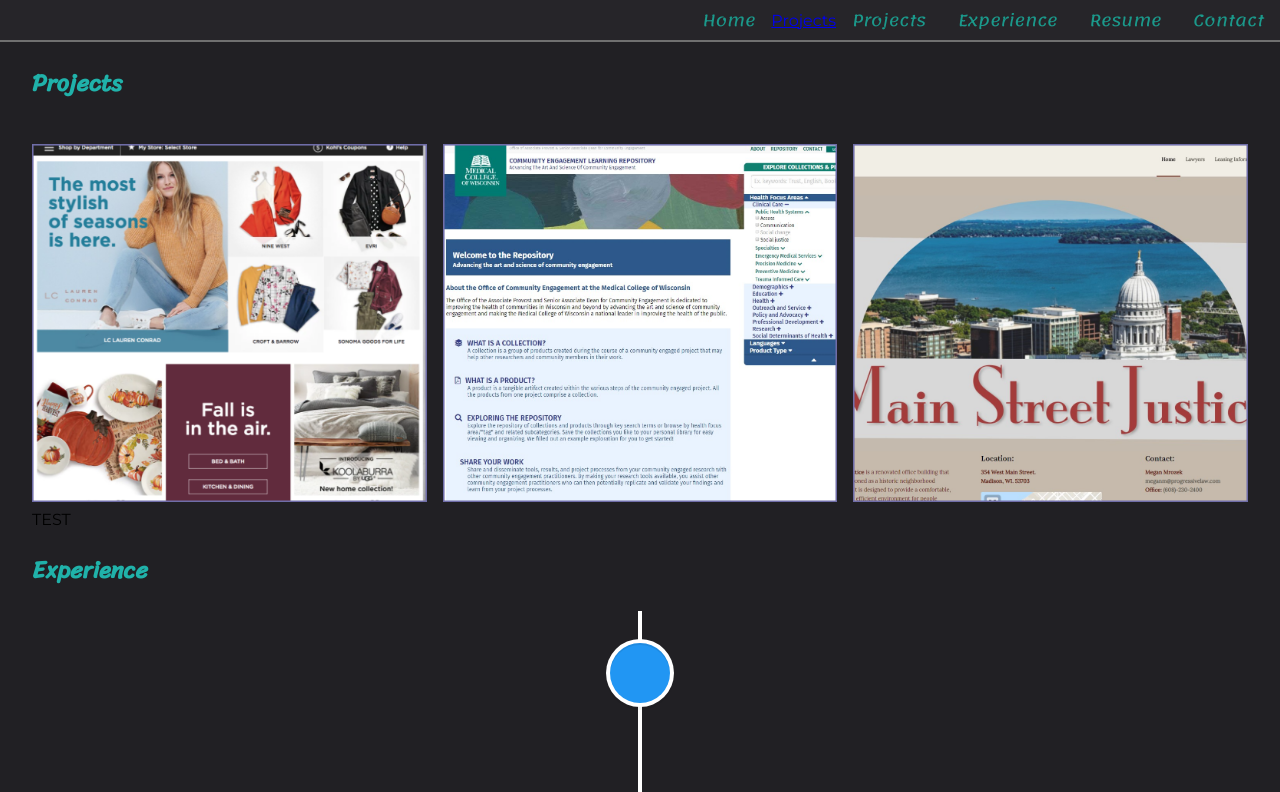
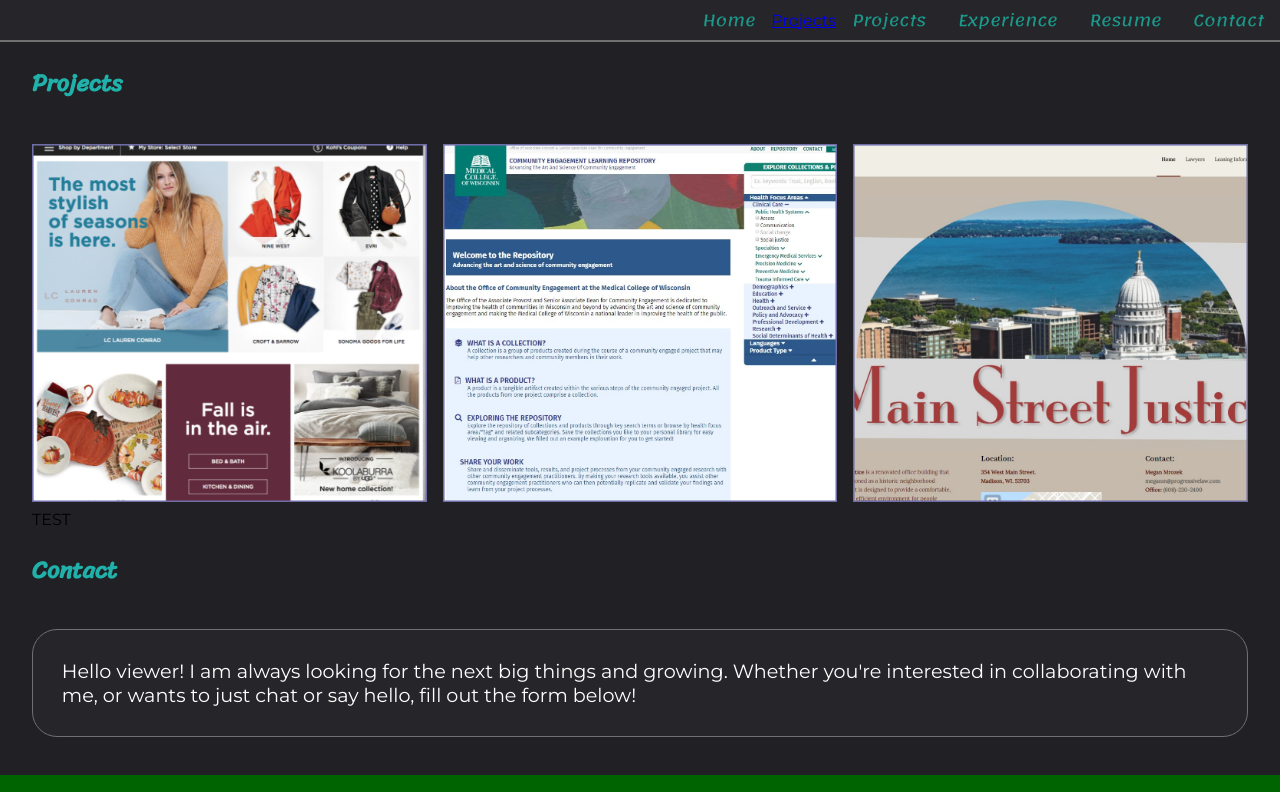
Before and after one commit to WesloTheWeb/my-portfolio, a React (Create React App) app: page /projects in a window 1280 px wide. Shown: the top 792 px of the page. Built offline with nearby package versions, Linux system fonts and the light colour scheme.

Commit message:
Experience section routed
Stabilized Routing

```diff
--- a/src/App.js
+++ b/src/App.js
@@ -24,8 +24,7 @@
           <Route path="/projects" component={Collection} exact />
         </section>
         <section id="experience" className="contentSection">
-          <SectionIntroduction>Experience</SectionIntroduction>
-          <Experience />
+          <Route path="/" component={Experience} exact />
         </section>
         <section id="contact" className="contentSection">
           <SectionIntroduction>Contact</SectionIntroduction>
--- a/src/containers/Experience/Experience.js
+++ b/src/containers/Experience/Experience.js
@@ -2,12 +2,14 @@
 import { VerticalTimeline, VerticalTimelineElement } from 'react-vertical-timeline-component';
 import 'react-vertical-timeline-component/style.min.css';
 import classes from './Experience.module.css';
+import SectionIntroduction from '../../components/SectionIntroduction/SectionIntroduction';
 
 const { experienceSpotlight } = classes;
 
 const experience = (props) => {
     return (
         <>
+        <SectionIntroduction>Experience</SectionIntroduction>
             <VerticalTimeline>
                 <VerticalTimelineElement
                     className="vertical-timeline-element--work"
```
